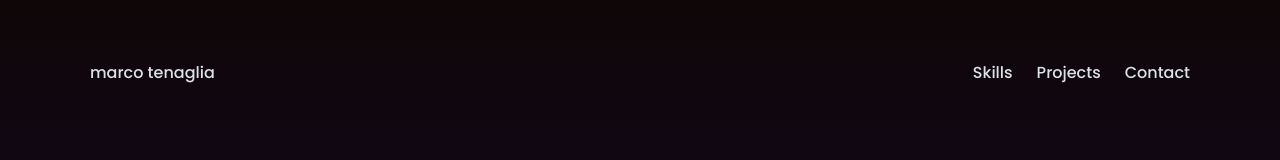
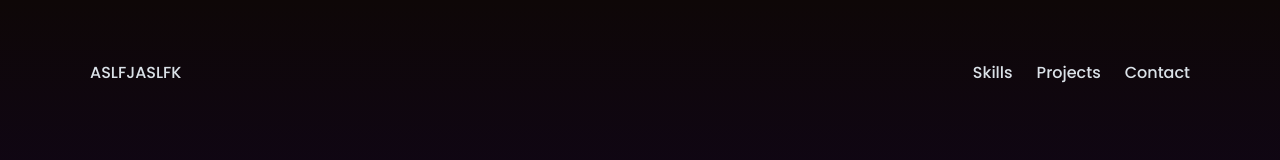
Before and after one commit to marcotenaglia/portfolio, a React (Vite) app: page / in a window 1280 px wide. Shown: the top 160 px of the page. Built offline with nearby package versions, Linux system fonts and the light colour scheme.

Commit message:
vercel prueba 4

```diff
--- a/src/App.jsx
+++ b/src/App.jsx
@@ -178,7 +178,7 @@ function App() {
 
     <>
       <header className="header center">
-        <div className='header-title'>marco tenaglia</div>
+        <div className='header-title'>ASLFJASLFK</div>
         <nav className="nav">
           <div>
             <a href="#skills" className='anchor-tag'>Skills</a>
```
